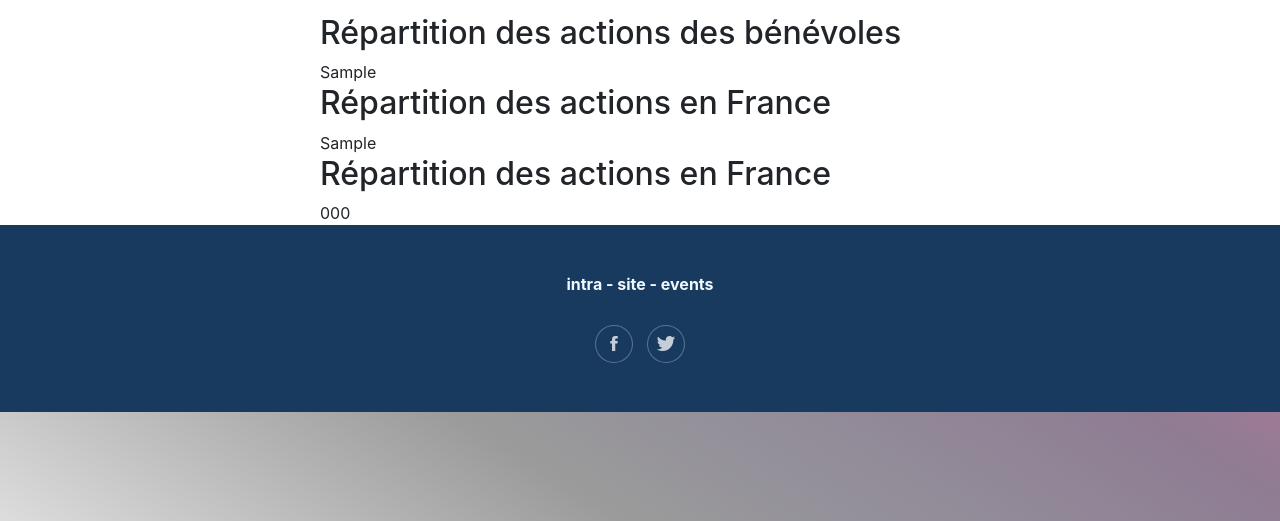
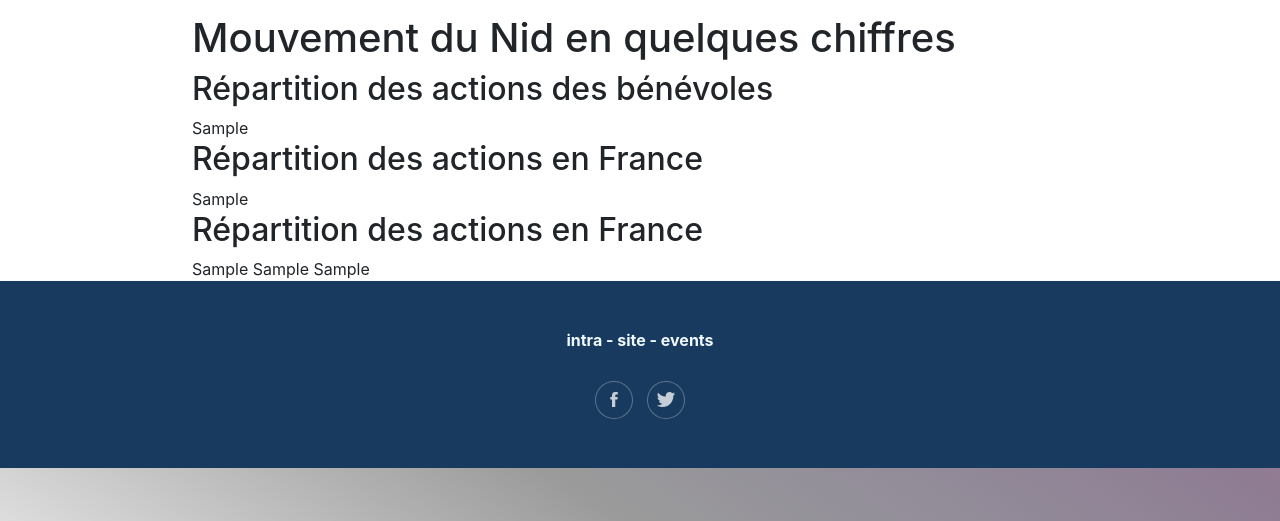
Before and after one commit to maxjcohen/tech4good, a Flask app: template templates/index.html in a window 1280 px wide. Shown: the part 86-607 px from the top of the page. Run offline with Flask 2, Linux system fonts and the light colour scheme; the template is opened without the code that fills it: most values are stand-ins (such as "Sample title", 1, 10 or a date in 2020); some libraries are stand-ins or nearby versions; some web fonts are replaced.

Commit message:
improved UI

```diff
--- a/static/assets/css/styles.css
+++ b/static/assets/css/styles.css
@@ -25,8 +25,14 @@
 }
 
 div.content {
-    width: 50%;
+    width: 70%;
     margin: 0 auto;
     margin-top: 100px;
 
 }
+
+.chart_numbers {
+  overflow: hidden;
+  display: flex;
+  flex-flow: row;
+}
--- a/templates/index.html
+++ b/templates/index.html
@@ -34,12 +34,18 @@
         </div>
 	</nav>
     <div class="content">
+        <h1>Mouvement du Nid en quelques chiffres</h1>
     	<h2>Répartition des actions des bénévoles</h2>
 		{{ pie_chart |safe }}
     	<h2>Répartition des actions en France</h2>
 	    {{ map_chart |safe }}
 	    <h2>Répartition des actions en France</h2>
-	    {{ numbers_chart |safe }}
+	    <div class="chart_numbers">
+        {{ chart_prostitues |safe }}
+        {{ chart_benevoles |safe }}
+        {{ chart_sensibilises |safe }}
+        </div>
+
 	</div>
 
 	    <div class="footer-dark" style="background-color: rgb(23,58,94);">
```
